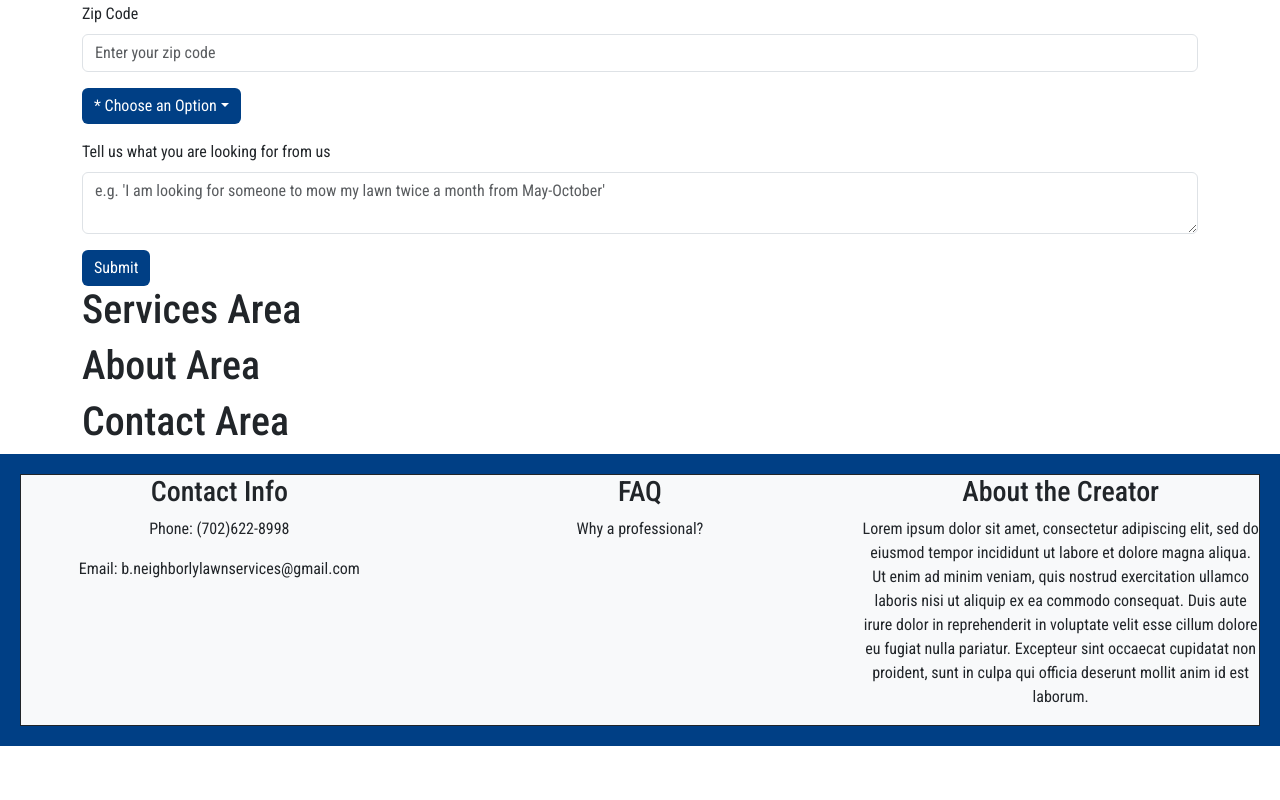
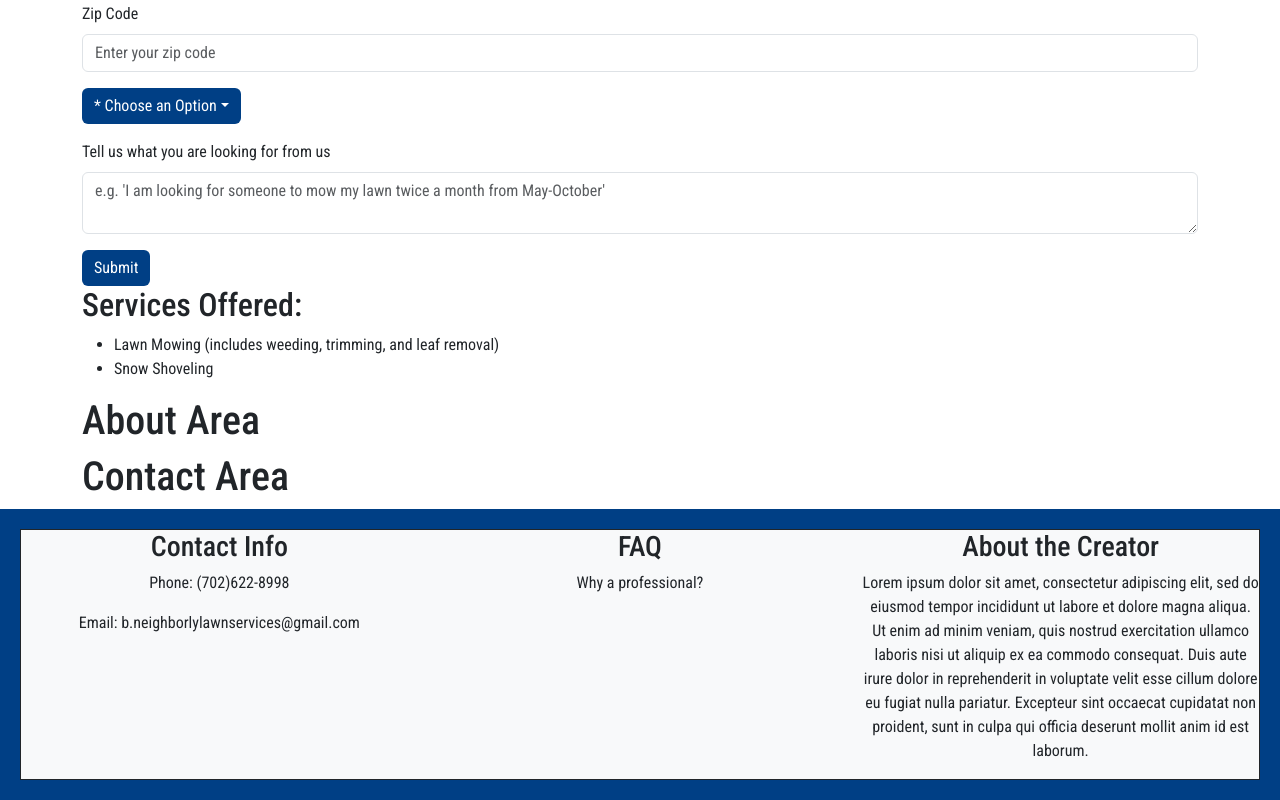
Before and after one commit to bneighbs6/b-neighborly-lawn, a React (Create React App) app: page / in a window 1280 px wide. Shown: the part 1162-1962 px from the top of the page. Before the commit the page ends 1908 px from the top, so only its background shows below. Built offline with nearby package versions, Linux system fonts and the light colour scheme; the HTML template or start-up script is replaced by a standard one; a web font is replaced by a local one.

Commit message:
Added services offered to ServicePage

```diff
--- a/src/Pages/HomePage.jsx
+++ b/src/Pages/HomePage.jsx
@@ -1,12 +1,11 @@
 import React from "react";
-import { Button, Card, Container, Row, Col } from "react-bootstrap";
-import { useNavigate } from "react-router-dom";
+import { Container, Row, Col } from "react-bootstrap";
 import RequestForm from "../Components/RequestForm";
 import MessageCard from "../Components/MessageCard";
+import ServicePage from "./ServicePage";
 import "bootstrap/dist/css/bootstrap.min.css";
 
 function HomePage() {
-  const navigate = useNavigate();
 
   return (
     <>
@@ -41,7 +40,7 @@ function HomePage() {
       <Container id="services">
         <Row>
           <Col>
-            <h1>Services Area</h1>
+            <ServicePage />
           </Col>
         </Row>
       </Container>
--- a/src/Pages/ServicePage.jsx
+++ b/src/Pages/ServicePage.jsx
@@ -2,8 +2,14 @@ import React from "react";
 
 function ServicePage() {
     return (
-        <h2>This is the Services Page.</h2>
-    )
+      <>
+        <h2>Services Offered:</h2>
+        <ul>
+            <li>Lawn Mowing (includes weeding, trimming, and leaf removal)</li>
+            <li>Snow Shoveling</li>
+        </ul>
+      </>
+    );
 }
 
 export default ServicePage;
```
